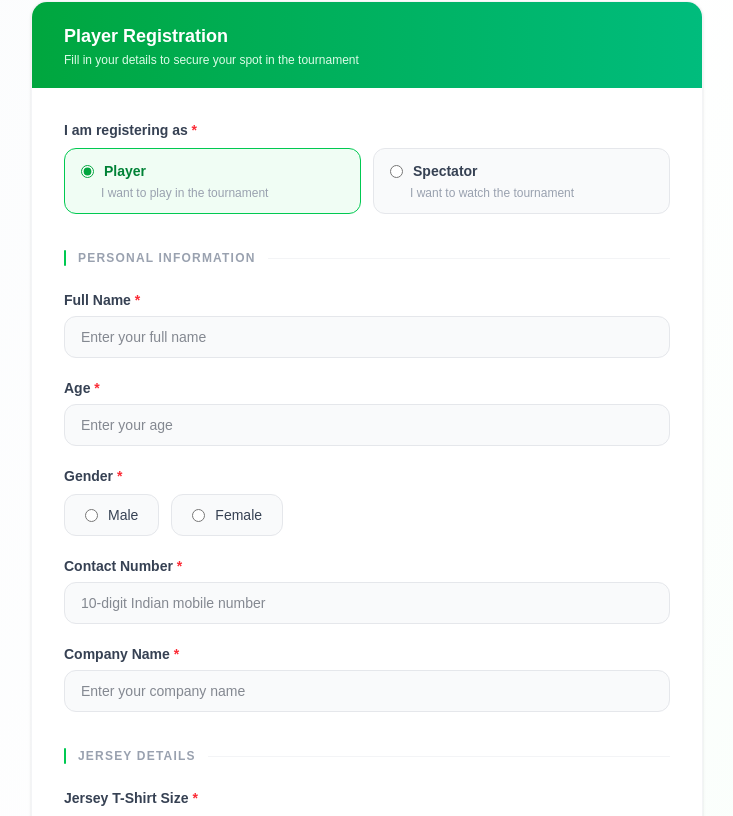
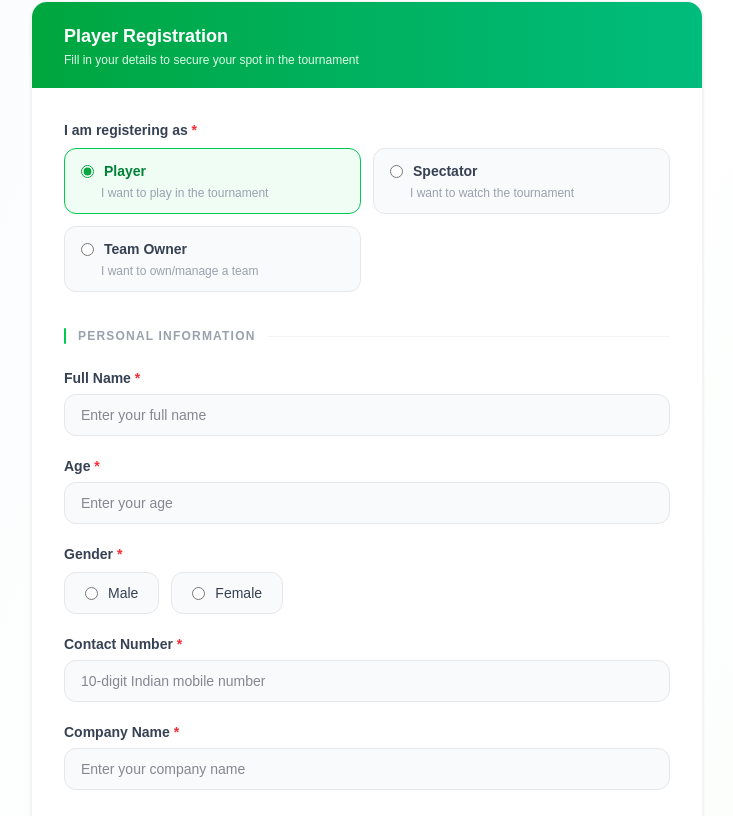
Before and after one commit to mga-group-dev/tpl-overarm, a Next.js app: page / in a window 1280 px wide. Shown: the part 841-1657 px from the top of the page, without its empty margins (273-1006 px from the left). Built offline with nearby package versions, Linux system fonts and the light colour scheme.

Commit message:
Team Owner checklist added

```diff
--- a/app/components/RegistrationForm.tsx
+++ b/app/components/RegistrationForm.tsx
@@ -226,6 +226,7 @@ export default function RegistrationForm() {
           {([
             { value: "Player", desc: "I want to play in the tournament" },
             { value: "Spectator", desc: "I want to watch the tournament" },
+              { value: "Team Owner", desc: "I want to own/manage a team" },
           ] as const).map(({ value, desc }) => (
             <label
               key={value}
```
